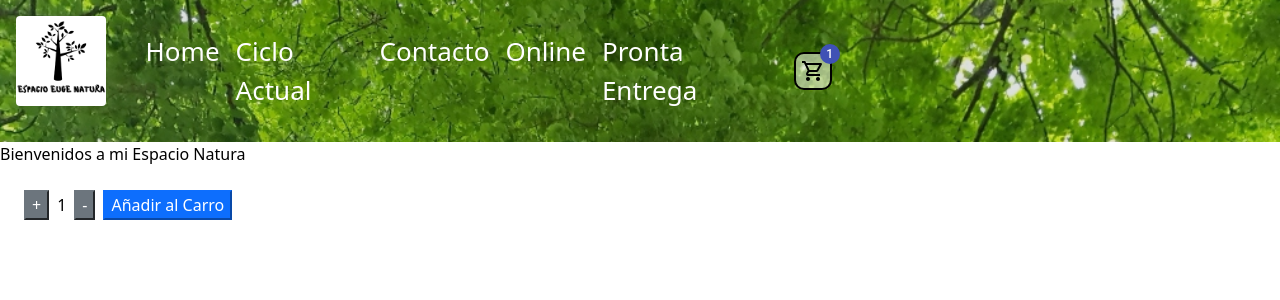
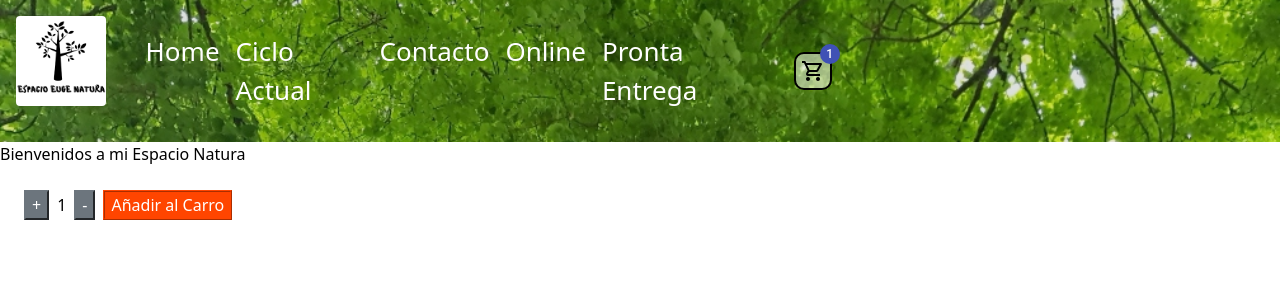
Before and after one commit to euge-gomez/imeg-EspacioEugeNatura, a React (Create React App) app: page / in a window 1280 px wide. Shown: the top 300 px of the page. Built offline with nearby package versions, Linux system fonts and the light colour scheme.

Commit message:
Desafio Item Count con OnAdd corregido

```diff
--- a/src/App.css
+++ b/src/App.css
@@ -43,3 +43,8 @@ a:hover {
 .App-link {
   color: white;
 }
+
+.btn-primary {
+  background-color: orangered;
+  border: ridge 2px orangered;
+}
```
